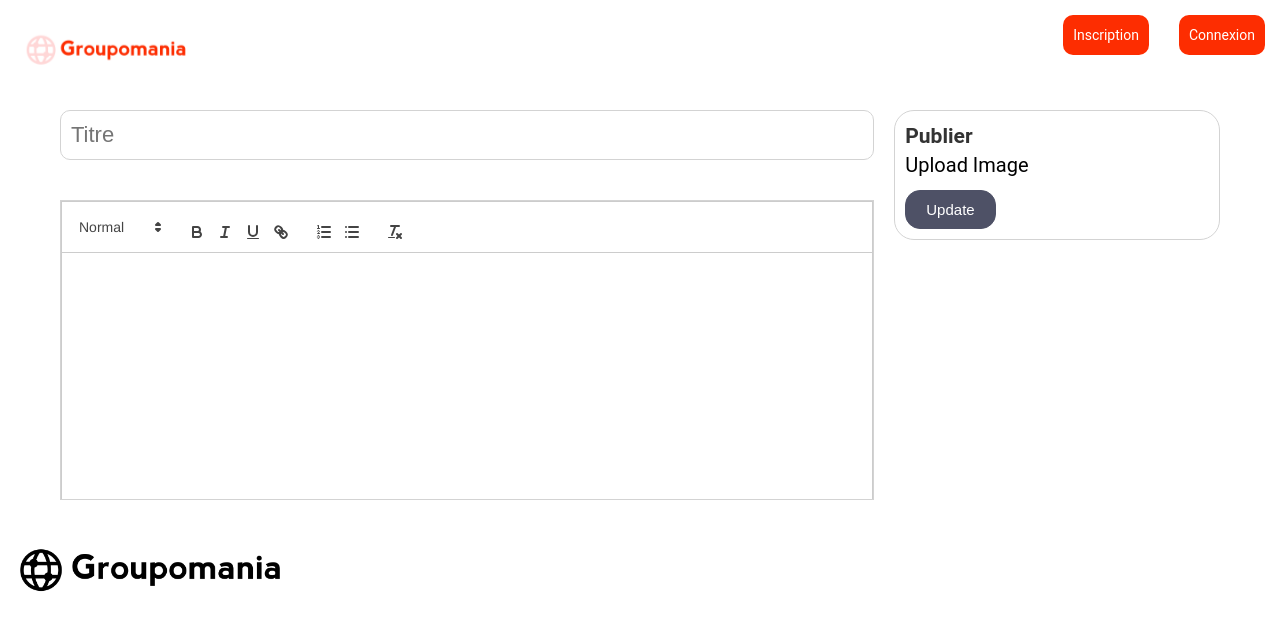
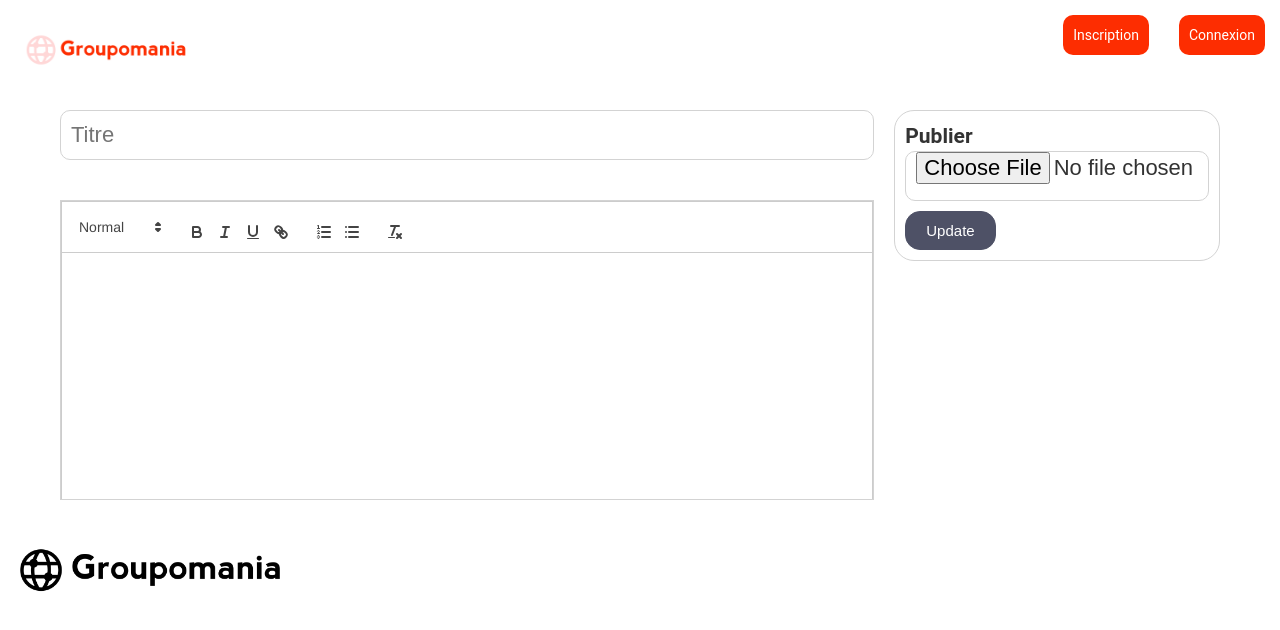
Before and after one commit to lokhiz/P7_leaute, a React (Create React App) app in the folder frontend/react-app/: page /publish in a window 1280 px wide. Shown: the top 630 px of the page. Built offline with nearby package versions, Linux system fonts and the light colour scheme.

Commit message:
styles changes

```diff
--- a/frontend/react-app/src/Components/Home.js
+++ b/frontend/react-app/src/Components/Home.js
@@ -31,10 +31,9 @@ export const Home = () => {
 
     try {
       await axios.post('http://localhost:5000/api/auth/logout', {
-
       })
     } catch (error) {
-      console.log(error);
+      console.log(error.response.data);
     }
   }
 
@@ -61,7 +60,7 @@ export const Home = () => {
           ))}
         </div>
       </div>
-      <Link onClick={userLogout} to={"/homepage"} className="disconnect-button">
+      <Link onClick={userLogout} className="disconnect-button">
         Déconnexion
       </Link>
     </>
--- a/frontend/react-app/src/Components/Login.js
+++ b/frontend/react-app/src/Components/Login.js
@@ -18,13 +18,14 @@ export function Login() {
       setSuccess(true);
     } catch (error) {
       console.log(error);
+      alert("Une erreur est survenue.");
     }
   }
 
   return (
     <>
       {success ? (
-        <Navigate to='/homepage' replace />
+        <Navigate to="/homepage" replace />
       ) : (
         <form className="Form" onSubmit={getUserData}>
           <h1 className="form-title">Connexion</h1>
@@ -47,7 +48,9 @@ export function Login() {
               setPassword(e.target.value);
             }}
           />
-              <button type="submit" className="submit-button">Connexion</button>
+          <button type="submit" className="submit-button">
+            Connexion
+          </button>
         </form>
       )}
     </>
--- a/frontend/react-app/src/Components/Register.js
+++ b/frontend/react-app/src/Components/Register.js
@@ -17,6 +17,7 @@ export function Register() {
       setSuccess(true);
     } catch (error) {
       console.log(error);
+      alert('Une erreur est survenue.')
     }
   }
 
--- a/frontend/react-app/src/Components/Write.js
+++ b/frontend/react-app/src/Components/Write.js
@@ -16,8 +16,7 @@ const Write = () => {
       <div className="menu-write">
         <div className="item-write">
           <h2>Publier</h2>
-          <input style={{display: "none"}} type="file" id="file" name="" />
-          <label htmlFor="file">Upload Image</label>
+          <input className='file-upload' type="file" id="file" name="" />
           <div className="buttons">
             <button>Update</button>
           </div>
--- a/frontend/react-app/src/index.css
+++ b/frontend/react-app/src/index.css
@@ -48,8 +48,9 @@ header {
 
 .success-message {
   display: flex;
-  padding: 50px;
+  padding-top: 50px;
   justify-content: center;
+  padding-bottom: 100px;
 }
 
 input {
@@ -386,6 +387,10 @@ p {
   flex: 5;
 }
 
+.file-upload {
+  width: 100%;
+}
+
 .editor {
   height: 100%;
   border: none;
```
Also changed, not shown: 2 other files (tests, documents, lock files or other folders). Lines whose indentation alone changed are shown as unchanged.
